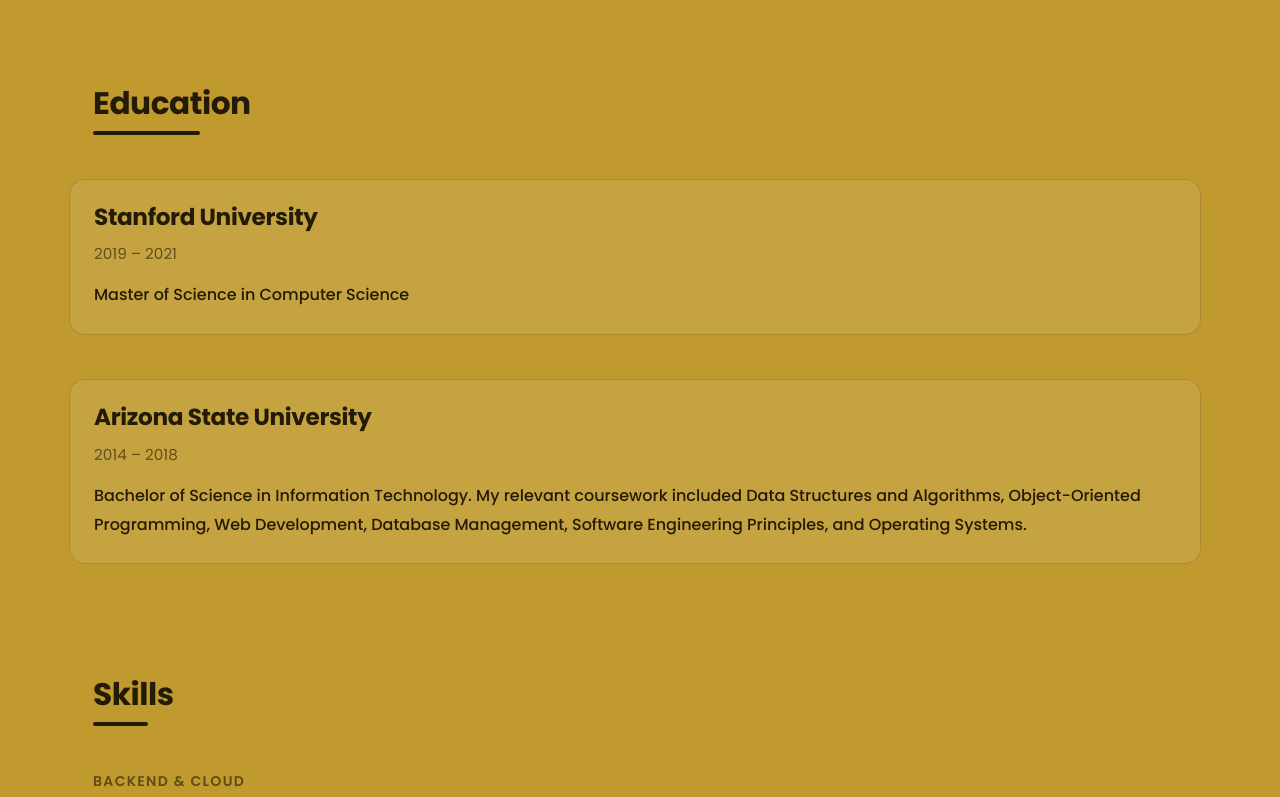
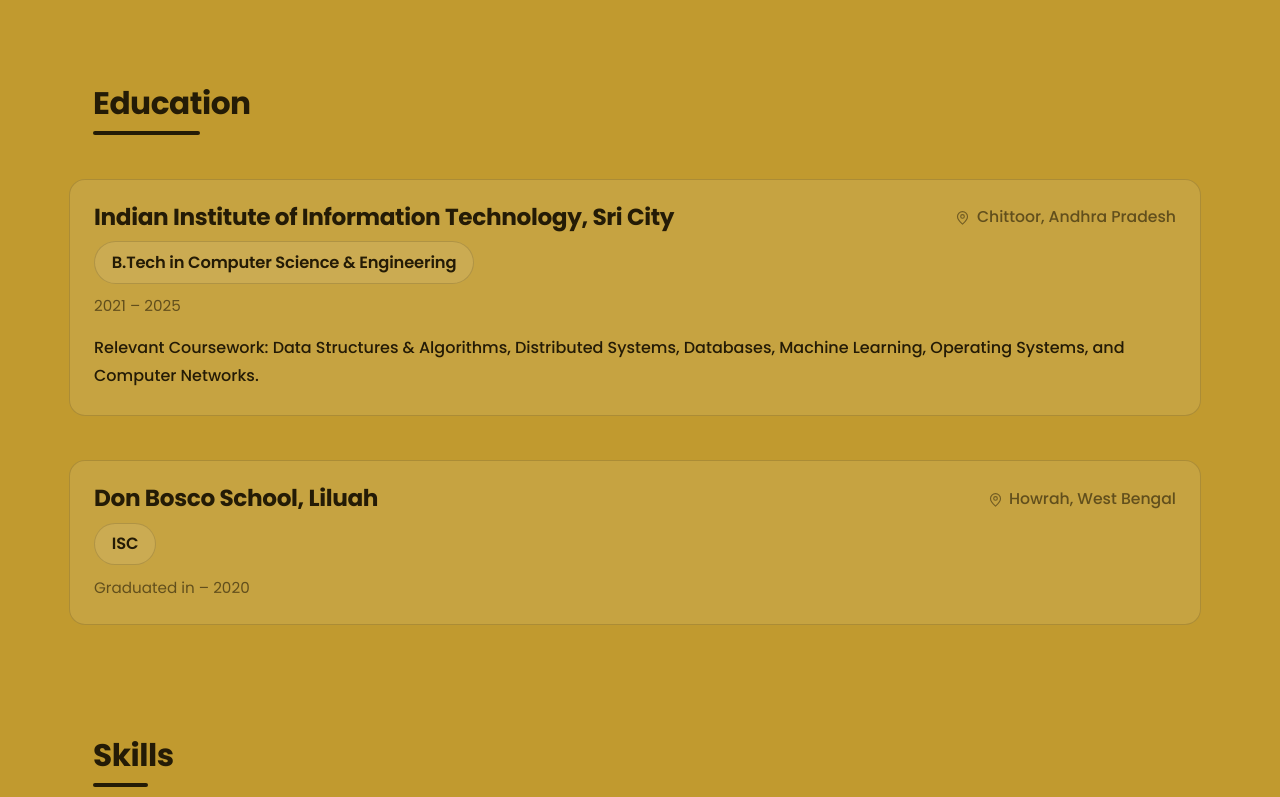
Before and after one commit to PratSins/pratsins.github.io, a React (Vite) app: page / in a window 1280 px wide. Shown: the part 2590-3387 px from the top of the page. Built offline with nearby package versions, Linux system fonts and the light colour scheme.

Commit message:
feat: redesign education entries to include location, update data schema, and refine layout styling

```diff
--- a/src/components/Entries.tsx
+++ b/src/components/Entries.tsx
@@ -50,14 +50,23 @@
       {items.map((item) => (
         <div key={item.school + item.start}>
           <article className="entry">
-            <h3 className="entry__title">{item.school}</h3>
+            {/* School on the left, location pushed to the far right. */}
+            <div className="entry__head">
+              <h3 className="entry__title">{item.school}</h3>
+              {item.location && (
+                <p className="entry__location">
+                  <Icon name="mapPin" size={15} />
+                  {item.location}
+                </p>
+              )}
+            </div>
+            {/* The degree gets the same pill as a company name in Experience,
+                so the two sections read as the same kind of card. */}
+            <p className="entry__org">{item.degree}</p>
             <p className="entry__dates">
               {item.start} &ndash; {item.end}
             </p>
-            <p className="entry__body">
-              {item.degree}
-              {item.description ? `. ${item.description}` : ''}
-            </p>
+            {item.description && <p className="entry__body">{item.description}</p>}
           </article>
         </div>
       ))}
--- a/src/data/portfolio.ts
+++ b/src/data/portfolio.ts
@@ -83,8 +83,8 @@
       description:
         'Developed robust APIs and scalable backend applications using Java Spring Boot.',
       highlights: [
-        'Developed robust APIs and scalable applications using Java Spring Boot for a client.',
-        'Collaborated with a dynamic team to store user data efficiently, ensuring data integrity and accessibility.',
+        'Developed robust APIs and scalable applications using Java Spring Boot',
+        'Collaborated with a dynamic team to store user data efficiently, ensuring data integrity and accessibility',
       ],
     },
   ],
@@ -170,18 +170,20 @@
    * ------------------------------------------------------------------ */
   education: [
     {
-      school: 'Stanford University',
-      start: '2019',
-      end: '2021',
-      degree: 'Master of Science in Computer Science',
+      school: 'Indian Institute of Information Technology, Sri City',
+      location: 'Chittoor, Andhra Pradesh',
+      start: '2021',
+      end: '2025',
+      degree: 'B.Tech in Computer Science & Engineering',
+      description:
+        'Relevant Coursework: Data Structures & Algorithms, Distributed Systems, Databases, Machine Learning, Operating Systems, and Computer Networks.',
     },
     {
-      school: 'Arizona State University',
-      start: '2014',
-      end: '2018',
-      degree: 'Bachelor of Science in Information Technology',
-      description:
-        'My relevant coursework included Data Structures and Algorithms, Object-Oriented Programming, Web Development, Database Management, Software Engineering Principles, and Operating Systems.',
+      school: 'Don Bosco School, Liluah',
+      location: 'Howrah, West Bengal',
+      start: 'Graduated in',
+      end: '2020',
+      degree: 'ISC',
     },
   ],
 
--- a/src/styles/app.css
+++ b/src/styles/app.css
@@ -1011,3 +1011,31 @@
   height: 11px;
   border-radius: 2.5px;
 }
+
+/*
+ * Education card header: school on the left, location pushed to the right.
+ * It wraps rather than squashing when the card gets narrow, so a long school
+ * name and a long location never collide.
+ */
+.entry__head {
+  display: flex;
+  flex-wrap: wrap;
+  align-items: center;
+  justify-content: space-between;
+  gap: 0.5rem 1.25rem;
+}
+
+.entry__location {
+  display: inline-flex;
+  align-items: center;
+  gap: 0.4rem;
+  color: var(--ink-muted);
+  font-size: 0.98rem;
+  font-weight: 500;
+  white-space: nowrap;
+}
+
+.entry__location svg {
+  flex: none;
+  opacity: 0.85;
+}
--- a/src/types.ts
+++ b/src/types.ts
@@ -64,6 +64,8 @@
 
 export interface EducationItem {
   school: string
+  /** Shown on the right of the card, opposite the school name. Optional. */
+  location?: string
   start: string
   end: string
   degree: string
```
